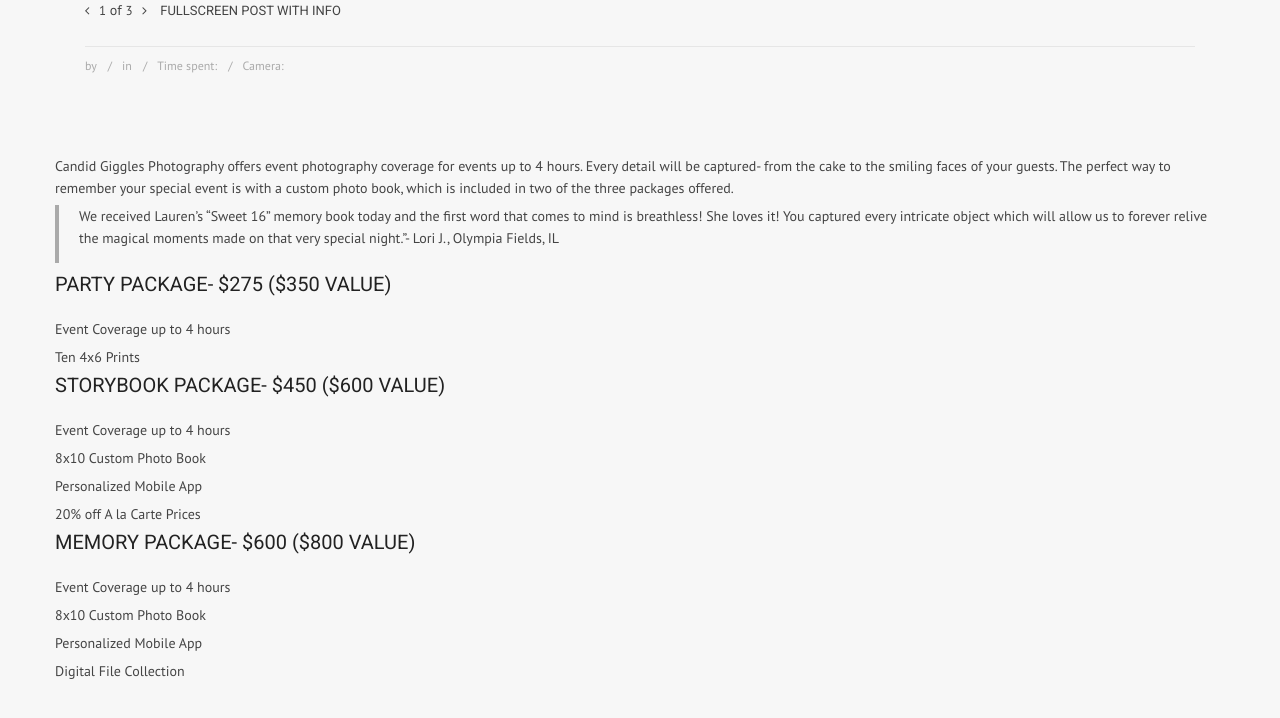
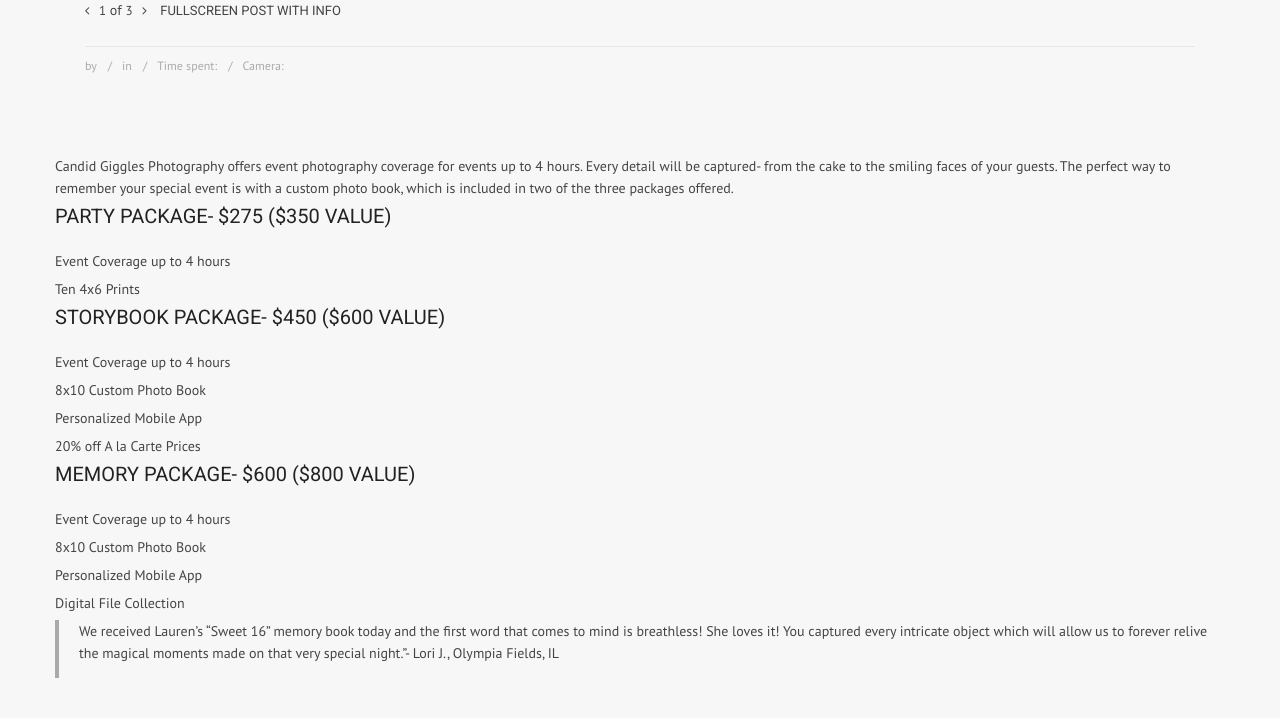
Before and after one commit to candidgiggles/kmitchellphoto.github.io, a Jekyll site: the page built from event-photography/index.md, in a window 1280 px wide and 900 px high, scrolled down 661 px, cut to the strip 129-847 px from the top of the window. Built offline with Jekyll 4.4.1, drawn with Linux system fonts in a browser that asks for light colours; part of the change alters nothing that is shown.

```diff
--- a/event-photography/index.md
+++ b/event-photography/index.md
@@ -10,9 +10,6 @@ alt2: Slide 2
 slide3: "/img/Website Galleries/Events/NiaBirthday-82.jpg"
 ---
 Candid Giggles Photography offers event photography coverage for events up to 4 hours. Every detail will be captured- from the cake to the smiling faces of your guests. The perfect way to remember your special event is with a custom photo book, which is included in two of the three packages offered.
-
-> We received Lauren's "Sweet 16" memory book today and the first word that comes to mind is breathless! She loves it! You captured every intricate object which will allow us to forever relive the magical moments made on that very special night."- Lori J., Olympia Fields, IL
-
 
 ### Party Package- $275 ($350 Value)
 Event Coverage up to 4 hours
@@ -38,3 +35,7 @@ Event Coverage up to 4 hours
 Personalized Mobile App
 
 Digital File Collection
+
+
+
+> We received Lauren's "Sweet 16" memory book today and the first word that comes to mind is breathless! She loves it! You captured every intricate object which will allow us to forever relive the magical moments made on that very special night."- Lori J., Olympia Fields, IL
```
